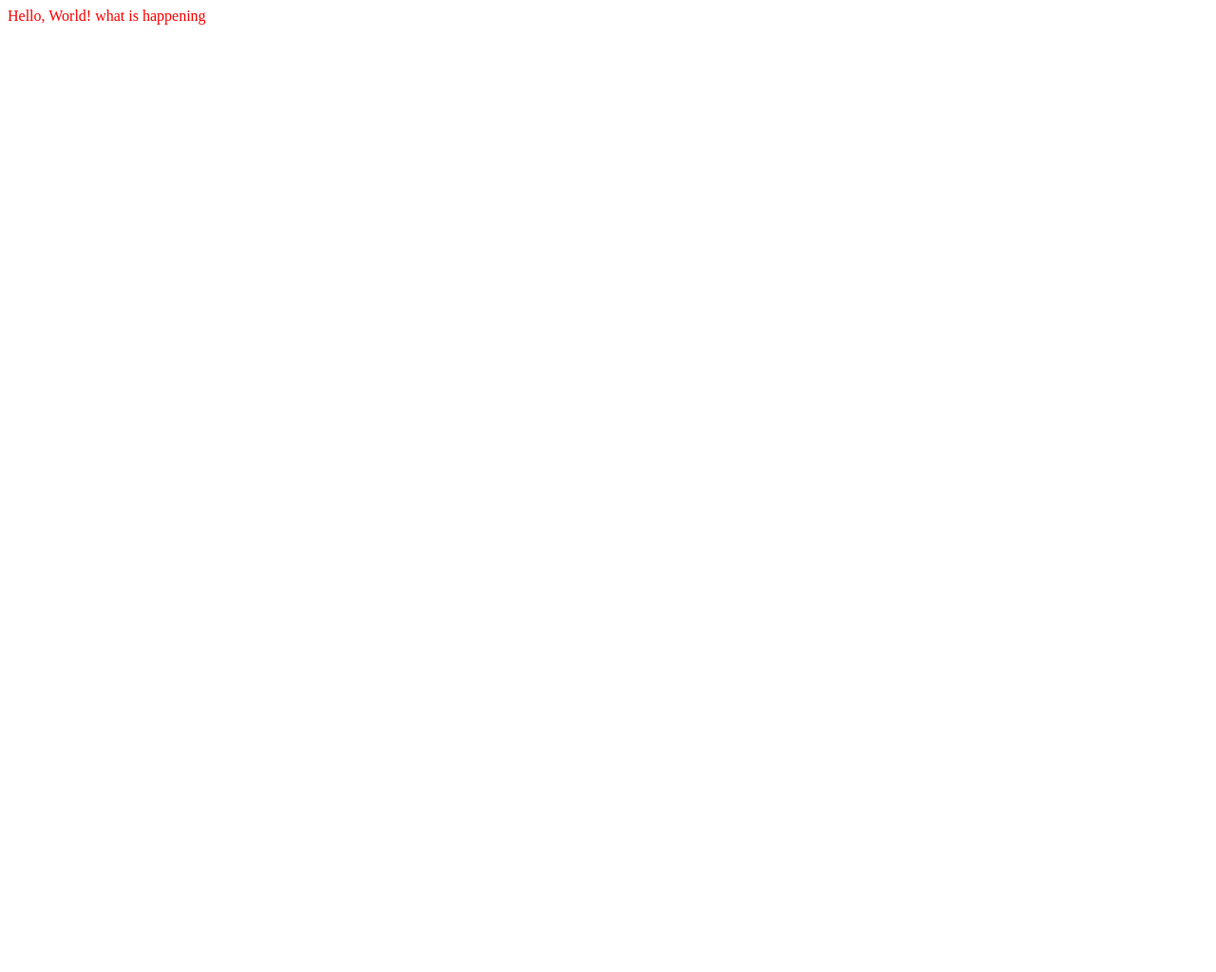
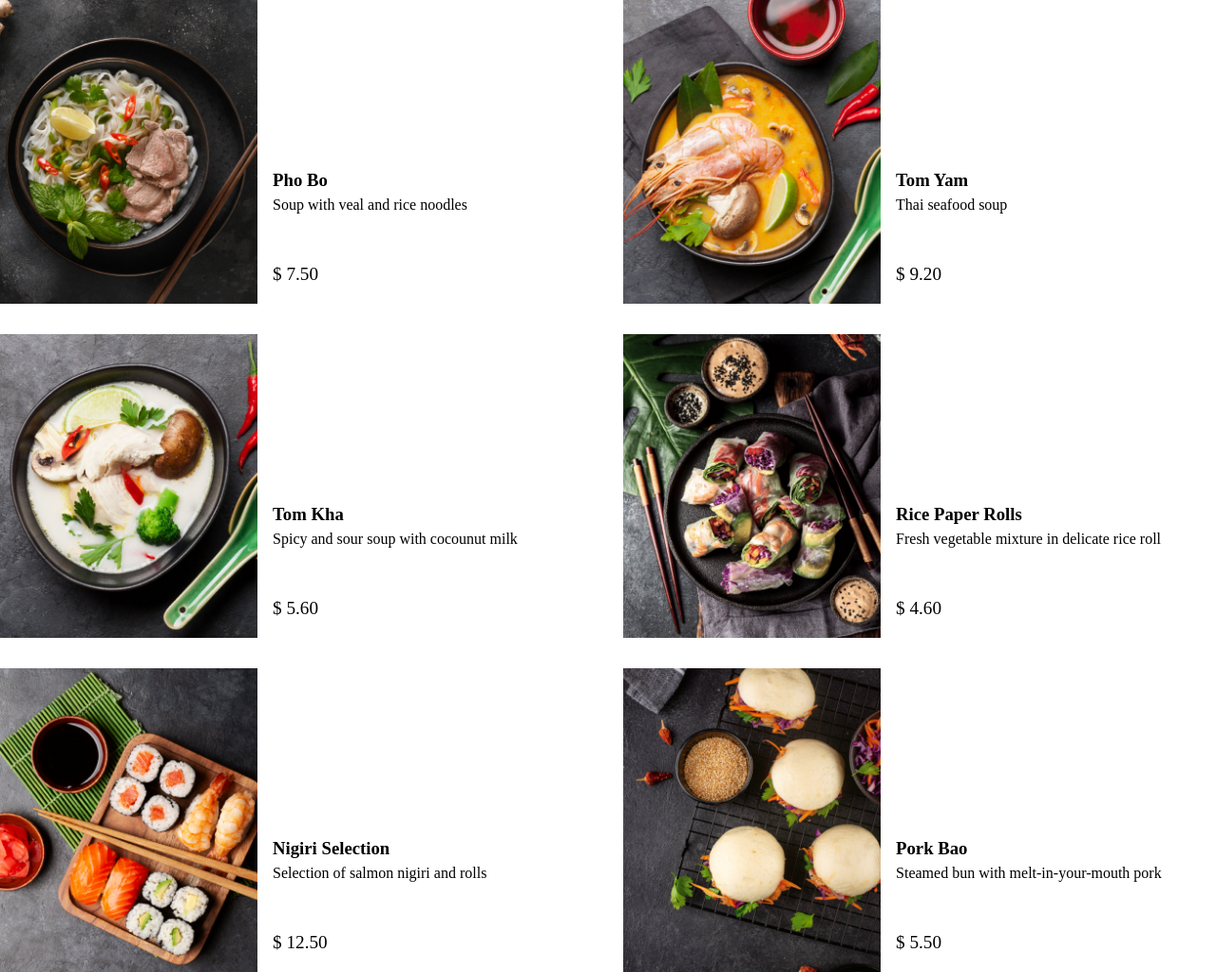
Before and after one commit to thomasmcinnis/odin-restaurant, a website built with webpack: page src/index.html in a window 1280 px wide. Shown: the whole page at 95% size. Before the commit the page ends 800 px from the top, so only its background shows below. Built offline with nearby package versions, Linux system fonts and the light colour scheme.

Commit message:
Add menu data and render

```diff
--- a/package.json
+++ b/package.json
@@ -6,7 +6,7 @@
   "scripts": {
     "test": "test",
     "build": "webpack --config webpack.prod.js",
-    "dev": "webpack serve --open --config webpack.dev.js"
+    "dev": "webpack serve --config webpack.dev.js"
   },
   "author": "",
   "license": "ISC",
--- a/src/index.html
+++ b/src/index.html
@@ -3,7 +3,7 @@
     <head>
         <meta charset="UTF-8" />
         <meta name="viewport" content="width=device-width, initial-scale=1.0" />
-        <title>Restaurant Page</title>
+        <title>Restaurant Pages</title>
     </head>
     <body>
         <div id="content"></div>
--- a/src/index.js
+++ b/src/index.js
@@ -1,13 +1,9 @@
 import './style.css';
+import getMenu from './menuPage';
 
-function component() {
-    const element = document.createElement('div');
+// where we selectively render content
+const content = document.getElementById('content');
 
-    // Lodash, now imported by this script
-    element.innerHTML = 'Hello, World! what is happening';
-    element.classList.add('hello');
+const menu = getMenu();
 
-    return element;
-}
-
-document.body.appendChild(component());
+content.appendChild(menu);
--- /dev/null
+++ b/src/menu.json
@@ -0,0 +1,38 @@
+[
+    {
+        "name": "Pho Bo",
+        "description": "Soup with veal and rice noodles",
+        "price": 7.50,
+        "image": "pho-bo.jpg"
+    },
+    {
+        "name": "Tom Yam",
+        "description": "Thai seafood soup",
+        "price": 9.20,
+        "image": "tom-yam.jpg"
+    },
+    {
+        "name": "Tom Kha",
+        "description": "Spicy and sour soup with cocounut milk",
+        "price": 5.60,
+        "image": "tom-kha.jpg"
+    },
+    {
+        "name": "Rice Paper Rolls",
+        "description": "Fresh vegetable mixture in delicate rice roll",
+        "price": 4.60,
+        "image": "rice-roll.jpg"
+    },
+    {
+        "name": "Nigiri Selection",
+        "description": "Selection of salmon nigiri and rolls",
+        "price": 12.50,
+        "image": "nigiri.jpg"
+    },
+    {
+        "name": "Pork Bao",
+        "description": "Steamed bun with melt-in-your-mouth pork",
+        "price": 5.50,
+        "image": "pork-bao.jpg"
+    }
+]
--- /dev/null
+++ b/src/menuPage.js
@@ -0,0 +1,34 @@
+import data from './menu.json';
+
+export default function getMenu() {
+    const menuGrid = document.createElement('div');
+    menuGrid.classList.add('menu-grid');
+
+    data.forEach((item) => {
+        const { name, description, price, image } = item;
+
+        const menuItem = document.createElement('div');
+        menuItem.classList.add('menu-item');
+
+        // Create the image item in the menu card
+        const img = new Image();
+        img.src = require('./images/' + image);
+
+        // Create the div to be the right of the menu item card
+        const itemContent = document.createElement('div');
+        itemContent.classList.add('menu-item-content');
+
+        itemContent.innerHTML = `
+        <h3>${name}</h3>
+        <p>${description}</p>
+        <p>$ <span>${price.toFixed(2)}</span></p>
+        `;
+
+        menuItem.appendChild(img);
+        menuItem.appendChild(itemContent);
+
+        menuGrid.appendChild(menuItem);
+    });
+
+    return menuGrid;
+}
--- a/src/style.css
+++ b/src/style.css
@@ -1,3 +1,75 @@
-.hello {
-    color: red;
+/*
+  Josh's Custom CSS Reset
+  https://www.joshwcomeau.com/css/custom-css-reset/
+*/
+
+*,
+*::before,
+*::after {
+    box-sizing: border-box;
 }
+
+* {
+    margin: 0;
+}
+
+body {
+    line-height: 1.5;
+    -webkit-font-smoothing: antialiased;
+}
+
+img,
+picture,
+video,
+canvas,
+svg {
+    max-width: 100%;
+    height: auto;
+    vertical-align: middle;
+    font-style: italic;
+}
+
+input,
+button,
+textarea,
+select {
+    font: inherit;
+}
+
+p,
+h1,
+h2,
+h3,
+h4,
+h5,
+h6 {
+    overflow-wrap: break-word;
+}
+
+#root,
+#__next {
+    isolation: isolate;
+}
+
+.menu-grid {
+    display: grid;
+    grid-template-columns: repeat(2, 1fr);
+    gap: 2rem;
+}
+
+.menu-item {
+    display: flex;
+    height: 20rem;
+}
+
+.menu-item-content {
+    display:flex;
+    flex-direction: column;
+    margin-top: 10rem;
+    padding: 1rem;
+
+    & > :last-child {
+        margin-top: auto;
+        font-size: larger;
+    }
+}
```
Also changed, not shown: src/images/nigiri.jpg (added), src/images/pho-bo.jpg (added), src/images/pork-bao.jpg (added), src/images/rice-roll.jpg (added), src/images/tom-kha.jpg (added), src/images/tom-yam.jpg (added).
